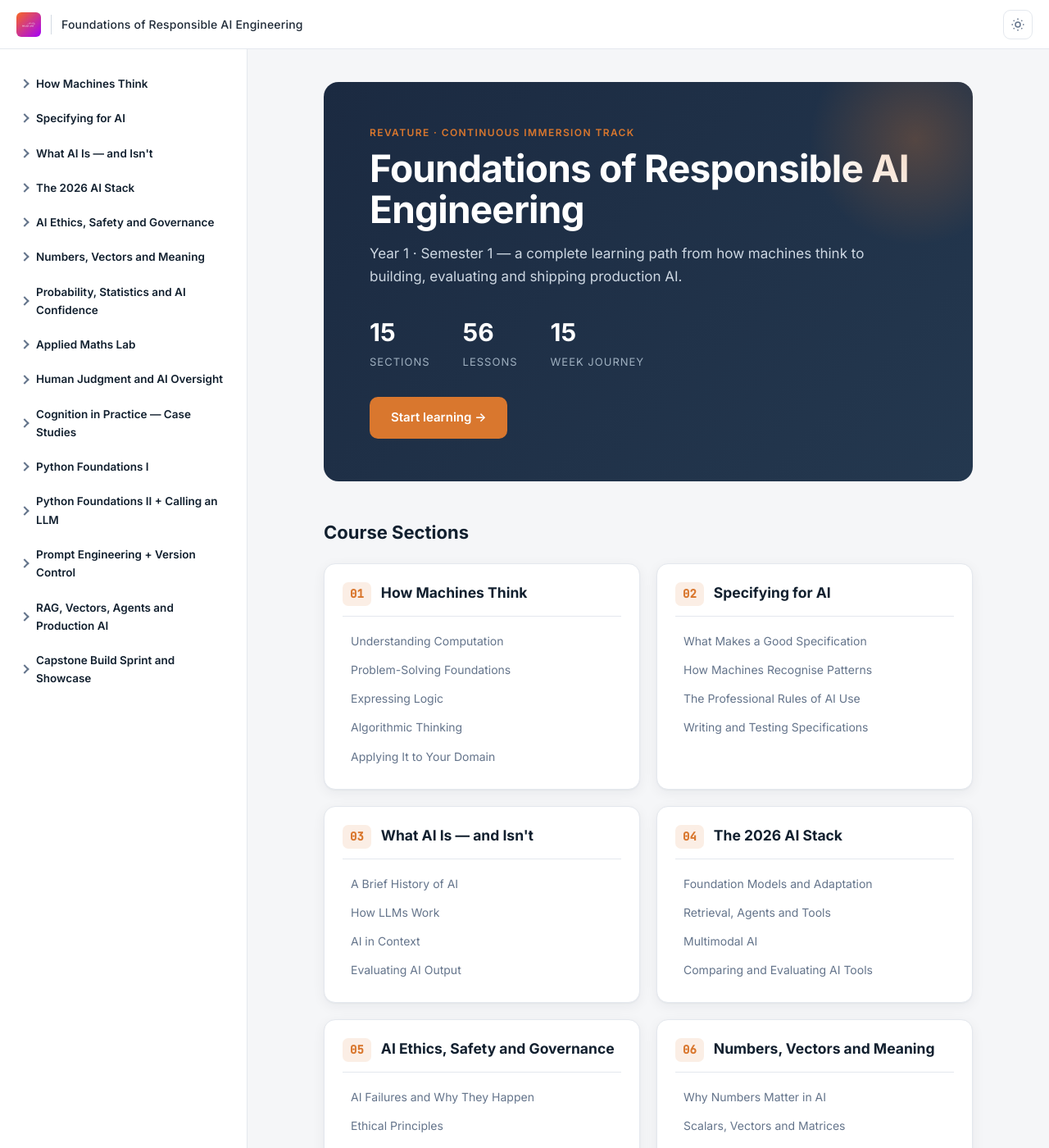
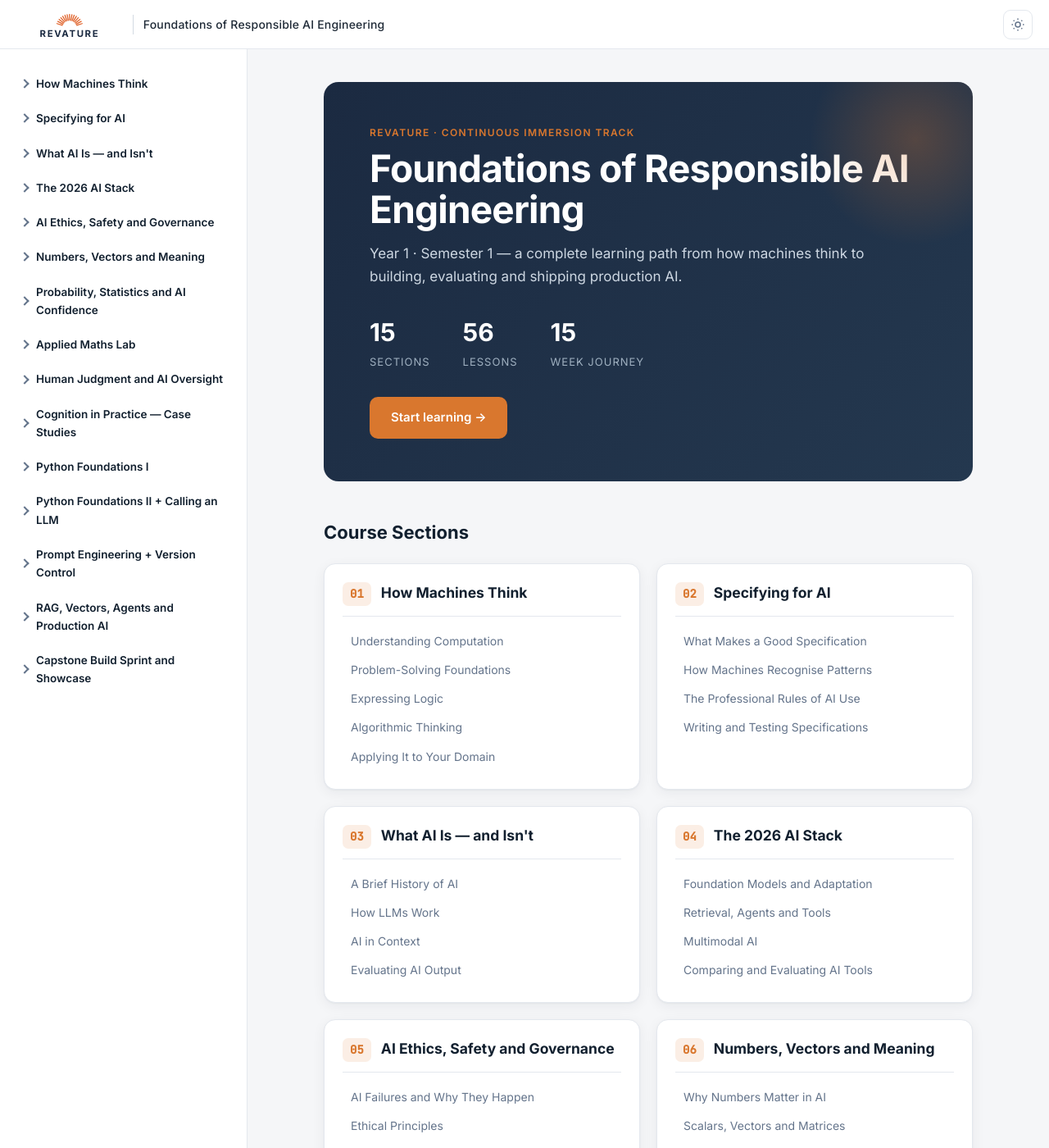
Before and after one commit to NamrataRev/CIT_AI_Academy-, a Jekyll site: the page built from index.md, in a window 1280 px wide and 1400 px high. Shown: the whole window at 82% size. Built offline with Jekyll 4.4.1, drawn with Linux system fonts in a browser that asks for light colours.

Commit message:
Use crisp vector Revature logo in header for clear visibility
Replace the low-res logo image with a theme-aware inline SVG recreation of the Revature logo (sunburst arc + REVATURE wordmark) that stays sharp and legible at header size in both light and dark modes.

```diff
--- a/_layouts/default.html
+++ b/_layouts/default.html
@@ -10,7 +10,26 @@
     <span></span><span></span><span></span>
   </button>
   <a class="brand" href="{{ '/' | relative_url }}">
-    <img src="{{ '/assets/img/revature-logo.jpg' | relative_url }}" alt="Revature" class="brand-logo">
+    <svg class="brand-logo" viewBox="0 0 240 74" role="img" aria-label="Revature">
+      <g class="logo-rays" stroke="#e0632b" stroke-width="2.4" stroke-linecap="round">
+        <line x1="136.2" y1="38.7" x2="148.5" y2="34.7"/>
+        <line x1="135.0" y1="35.9" x2="146.4" y2="29.8"/>
+        <line x1="133.3" y1="33.4" x2="143.5" y2="25.3"/>
+        <line x1="131.2" y1="31.2" x2="139.7" y2="21.4"/>
+        <line x1="128.7" y1="29.4" x2="135.4" y2="18.2"/>
+        <line x1="126.0" y1="28.1" x2="130.5" y2="15.9"/>
+        <line x1="123.0" y1="27.3" x2="125.4" y2="14.5"/>
+        <line x1="120.0" y1="27.0" x2="120.0" y2="14.0"/>
+        <line x1="117.0" y1="27.3" x2="114.6" y2="14.5"/>
+        <line x1="114.0" y1="28.1" x2="109.5" y2="15.9"/>
+        <line x1="111.3" y1="29.4" x2="104.6" y2="18.2"/>
+        <line x1="108.8" y1="31.2" x2="100.3" y2="21.4"/>
+        <line x1="106.7" y1="33.4" x2="96.5" y2="25.3"/>
+        <line x1="105.0" y1="35.9" x2="93.6" y2="29.8"/>
+        <line x1="103.8" y1="38.7" x2="91.5" y2="34.7"/>
+      </g>
+      <text class="logo-word" x="120" y="64" text-anchor="middle" font-family="Inter, Segoe UI, Arial, sans-serif" font-size="21" font-weight="700" letter-spacing="3">REVATURE</text>
+    </svg>
     <span class="brand-divider"></span>
     <span class="brand-text">Foundations of Responsible AI Engineering</span>
   </a>
--- a/assets/css/style.css
+++ b/assets/css/style.css
@@ -55,7 +55,9 @@
 .site-header{position:sticky;top:0;z-index:100;height:var(--header-h);display:flex;align-items:center;gap:14px;
   padding:0 20px;background:var(--header-bg);border-bottom:1px solid var(--border)}
 .brand{display:flex;align-items:center;gap:12px;text-decoration:none!important}
-.brand-logo{height:30px;width:auto;display:block;border-radius:6px}
+.brand-logo{height:40px;width:auto;display:block;color:var(--brand-navy)}
+.brand-logo .logo-word{fill:currentColor}
+:root[data-theme="dark"] .brand-logo{color:#ffffff}
 .brand-divider{width:1px;height:24px;background:var(--border-strong)}
 .brand-text{color:var(--text);font-size:14px;font-weight:500;letter-spacing:.2px;white-space:nowrap}
 .brand-text strong{color:var(--brand-navy);font-weight:700}
```
